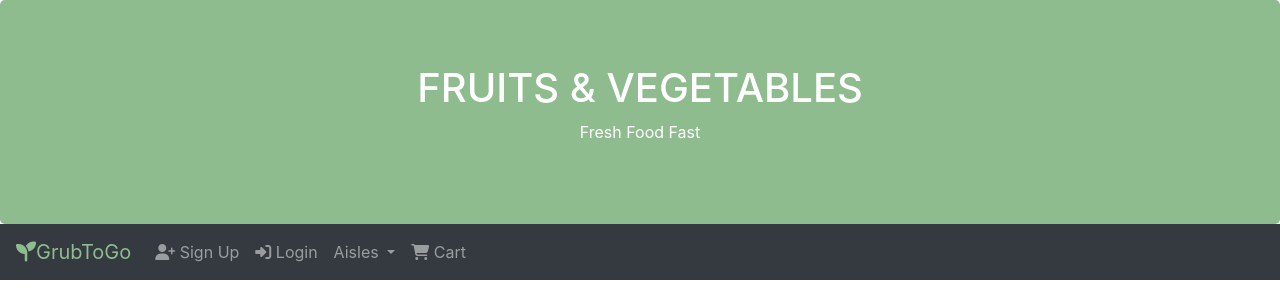
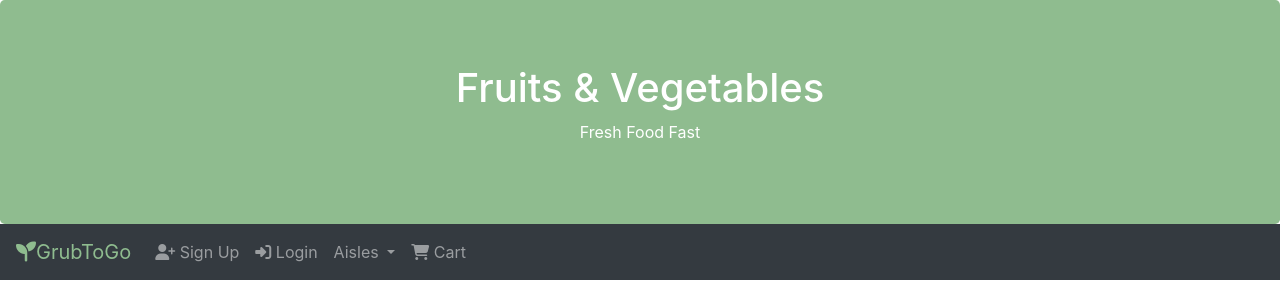
Before and after one commit to ramona-1010/GrubToGo, a website: page fruit_vegetables.html in a window 1280 px wide. Shown: the top 294 px of the page. Drawn offline with nearby package versions, Linux system fonts and the light colour scheme.

Commit message:
Update fruit_vegetables.html

```diff
--- a/fruit_vegetables.html
+++ b/fruit_vegetables.html
@@ -24,7 +24,7 @@
 
     <!--Jumbotron Heading-->
     <div class="jumbotron text-center" style="margin-bottom:0">
-        <h1>FRUITS & VEGETABLES</h1>
+        <h1>Fruits & Vegetables</h1>
         <p>Fresh Food Fast</p>
       </div>
 
```
